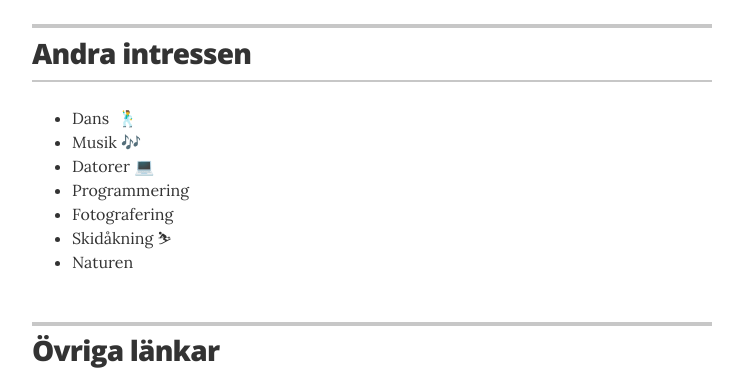
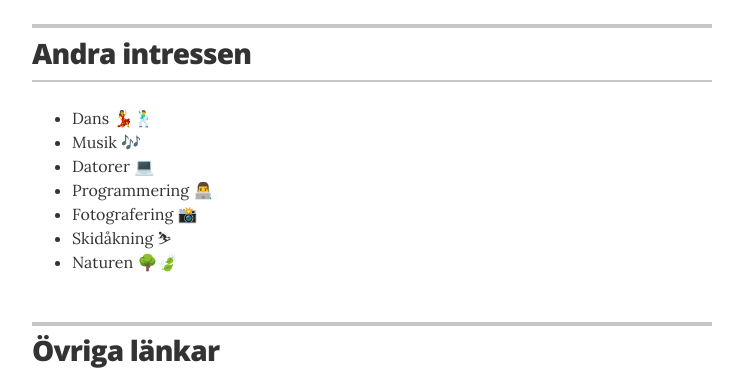
Before and after one commit to pownas/CV, a Jekyll site: the page built from index.html, in a window 1280 px wide and 900 px high, scrolled down 2140 px. Shown: the part 282-652 px from the top of the window, without its empty margins (268-1011 px from the left). Built offline with Jekyll 4.4.1, drawn with Linux system fonts in a browser that asks for light colours.

Commit message:
Uppdaterat emojis på intressen

```diff
--- a/_data/interests.yml
+++ b/_data/interests.yml
@@ -1,8 +1,8 @@
 # Interests
-- description: "Dans 🕺"
+- description: "Dans 💃🕺"
 - description: "Musik 🎶"
 - description: "Datorer 💻"
-- description: "Programmering "
-- description: "Fotografering "
+- description: "Programmering 👨‍💻"
+- description: "Fotografering 📸"
 - description: "Skidåkning ⛷"
-- description: "Naturen "
+- description: "Naturen 🌳🍃"
```
